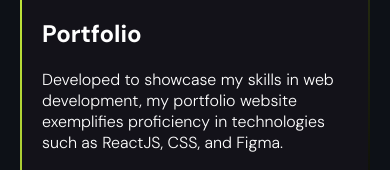
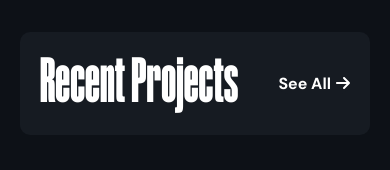
Before and after one commit to srahul099/Portfolio-App-v2.0, a React (Create React App) app: page / in a window 390 px wide. Shown: the part 1398-1568 px from the top of the page. Built offline with nearby package versions, Linux system fonts and the light colour scheme; grey boxes are pictures that could not be loaded.

Commit message:
fixed alignments

```diff
--- a/src/Animations/heroanim.css
+++ b/src/Animations/heroanim.css
@@ -1,5 +1,6 @@
 .container {
   height: 100vh;
+  width: 100vw;
   display: flex;
   justify-content: center;
   align-items: center;
@@ -105,23 +106,23 @@
   }
 }
 
-@media (max-width: 1024px) {
+@media (max-width: 1366px) {
   .container {
-    height: 80vh;
+    height: 99vh;
   }
   .infinitehorizonscroll {
-    width: 100vw;
+    width: 99vw;
   }
   .infinitehorizon1,
   .infinitehorizon2 {
     font-size: 12rem;
-    width: auto;
+    width: 90vw;
   }
 }
 
 @media (max-width: 768px) {
   .container {
-    height: 80vh;
+    height: 100vh;
   }
   .infinitehorizonscroll {
     width: 100vw;
--- a/src/App.css
+++ b/src/App.css
@@ -22,9 +22,10 @@ body::-webkit-scrollbar {
   position: sticky;
   top: 0;
   z-index: 1;
+  width: 100vw;
 }
 
-@media (max-width: 600px) {
+@media (max-width: 768px) {
   .Header {
     display: none;
   }
--- a/src/components/Contact/contact.css
+++ b/src/components/Contact/contact.css
@@ -90,6 +90,24 @@ form.contact-form {
 form {
   padding: 20px 20px 0 20px;
 }
+@media (max-width: 1025px) {
+  .contact-container {
+    padding: 3rem;
+    gap: 1rem;
+  }
+  .getintouch {
+    width: 100%;
+  }
+  .contact-desc {
+    width: 100%;
+  }
+  .Contactform-App {
+    width: 100%;
+  }
+  .field {
+    font-weight: 500;
+  }
+}
 
 @media (max-width: 768px) {
   .field {
--- a/src/components/Hero/hero.css
+++ b/src/components/Hero/hero.css
@@ -68,7 +68,7 @@
 
 @media (max-width: 1025px) {
   .heroitems {
-    height: 70vh;
+    height: 100vh;
   }
   .infinitescroll {
     min-height: 100vh;
@@ -98,9 +98,10 @@
     justify-content: center;
   }
 }
+
 @media (max-width: 768px) {
   .heroitems {
-    height: 30rem;
+    height: 100vh;
   }
   .name {
     font-size: 10rem;
--- a/src/components/header/header.css
+++ b/src/components/header/header.css
@@ -1,6 +1,7 @@
 .navbar {
   padding: 30px 0px 30px 0px;
   background-color: var(--bg-black);
+  width: 100vw;
 }
 
 .Link {
@@ -33,6 +34,8 @@
   color: var(--neon-green) !important;
 }
 
+@media (max-width: 1025px) {
+}
 @media (max-width: 768px) {
   .navbaritems {
     display: none;
--- a/src/components/projects/projects.css
+++ b/src/components/projects/projects.css
@@ -104,10 +104,11 @@ body {
   background-color: var(--neon-green);
 }
 
-@media (max-width: 1024px) {
+@media (max-width: 1025px) {
   .projects {
-    grid-template-columns: repeat(1, 1fr);
-    padding: 40px;
+    grid-template-columns: repeat(2, 1fr);
+    padding: 0px;
+    margin-top: 20px;
   }
   .project-container {
     border: 2px solid #0000;
@@ -116,9 +117,10 @@ body {
     animation: 8s rotate linear infinite;
   }
   .project-desc {
-    align-items: center;
-    text-align: center;
     gap: 10px;
+  }
+  .project-desc p {
+    margin: 0;
   }
 }
 
--- a/src/pages/homepage/homepage.css
+++ b/src/pages/homepage/homepage.css
@@ -5,7 +5,11 @@
   gap: 4rem;
   margin: 0 100px;
 }
-
+@media (max-width: 1025px) {
+  .section-flex {
+    margin: 0 50px;
+  }
+}
 @media (max-width: 768px) {
   .section-flex {
     margin: 0 20px;
```
